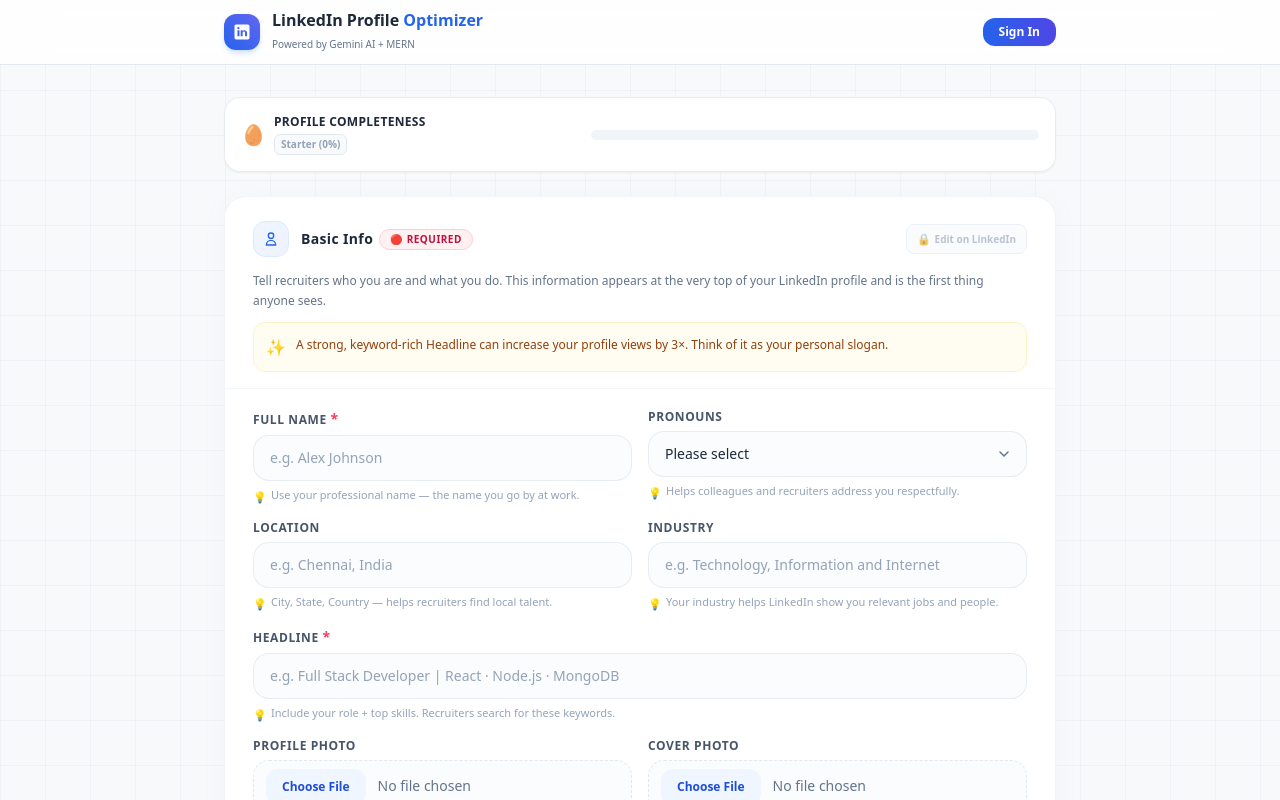
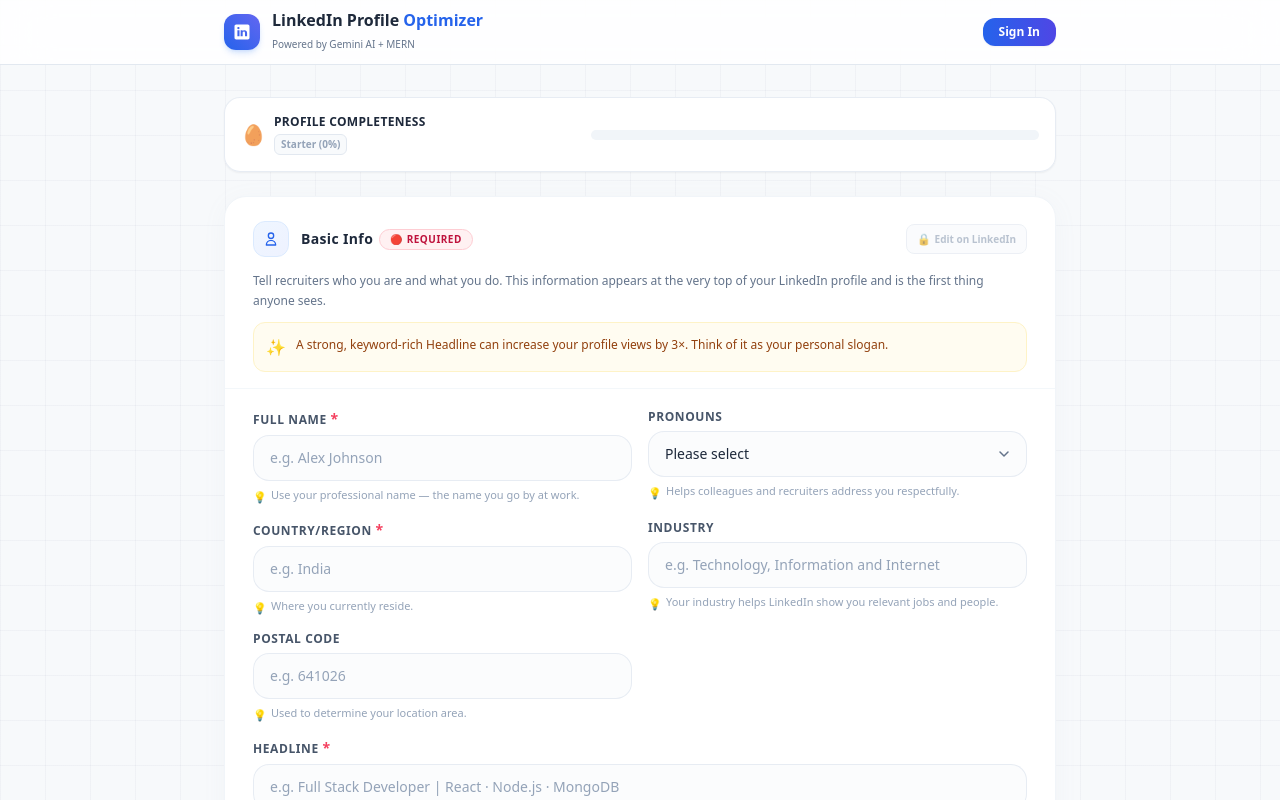
Before and after one commit to azarrazagula/lcp-linkedin-profile-optimize-frontend, a React (Create React App) app: page / in a window 1280 px wide. Shown: the top 800 px of the page. Built offline with nearby package versions, Linux system fonts and the light colour scheme.

Commit message:
feat: Split location input and implement dynamic reveal of City dropdown on Postal Code input

```diff
--- a/src/components/LinkedInForm.jsx
+++ b/src/components/LinkedInForm.jsx
@@ -24,7 +24,7 @@
 export default function LinkedInForm({ onGenerate, loading }) {
   // Section 1: Basic Info
   const [basicInfo, setBasicInfo] = useState({
-    fullName: '', pronouns: '', industry: '', headline: '', location: '', linkedinUrl: '',
+    fullName: '', pronouns: '', industry: '', headline: '', countryRegion: '', postalCode: '', city: '', linkedinUrl: '',
   });
   const [profilePhoto, setProfilePhoto] = useState(null);
   const [coverPhoto, setCoverPhoto] = useState(null);
@@ -248,7 +248,7 @@
         <ContactInfoSection
           contactInfo={contactInfo}
           setContactInfo={setContactInfo}
-          liUrl={LI.intro}
+          liUrl={LI.contact}
         />
 
         {/* 3. About */}
--- a/src/components/sections/BasicInfoSection.jsx
+++ b/src/components/sections/BasicInfoSection.jsx
@@ -1,8 +1,37 @@
 import React from 'react';
 import { SectionCard, FieldLabel, HelperText, inputCls, fileInputCls, IC, isValidLinkedInUrl } from './FormHelpers';
 
+// Maps postal code prefixes to list of matching cities
+const getCitiesByPostalCode = (postcode) => {
+  if (!postcode) return [];
+  const code = postcode.trim();
+
+  if (code.startsWith('641')) {
+    return ['Coimbatore', 'Greater Coimbatore Area', 'Pollachi', 'Tiruppur'];
+  }
+  if (code.startsWith('600')) {
+    return ['Chennai', 'Greater Chennai Area', 'Tambaram', 'Ambattur'];
+  }
+  if (code.startsWith('560')) {
+    return ['Bengaluru', 'Bengaluru East', 'Bengaluru South'];
+  }
+  if (code.startsWith('400')) {
+    return ['Mumbai', 'Mumbai Suburban', 'Thane', 'Navi Mumbai'];
+  }
+  if (code.startsWith('110')) {
+    return ['New Delhi', 'Delhi', 'Dwarka', 'Rohini'];
+  }
+  if (code.startsWith('6')) {
+    return ['Coimbatore', 'Chennai', 'Madurai', 'Trichy', 'Salem'];
+  }
+  return ['Chennai', 'Coimbatore', 'Bengaluru', 'Mumbai', 'New Delhi', 'Hyderabad', 'Pune', 'Kolkata'];
+};
+
 export default function BasicInfoSection({ basicInfo, setBasicInfo, setProfilePhoto, setCoverPhoto, liUrl }) {
   const set = (field, val) => setBasicInfo({ ...basicInfo, [field]: val });
+
+  const showCity = !!basicInfo.postalCode && !!basicInfo.postalCode.trim();
+  const cities = getCitiesByPostalCode(basicInfo.postalCode);
 
   return (
     <SectionCard
@@ -13,6 +42,7 @@
       description="Tell recruiters who you are and what you do. This information appears at the very top of your LinkedIn profile and is the first thing anyone sees."
       tip="A strong, keyword-rich Headline can increase your profile views by 3×. Think of it as your personal slogan."
     >
+      {/* Row 1: Full Name & Pronouns */}
       <div className="grid grid-cols-1 sm:grid-cols-2 gap-4">
         <div>
           <FieldLabel value={basicInfo.fullName}>Full Name *</FieldLabel>
@@ -34,13 +64,14 @@
         </div>
       </div>
 
+      {/* Row 2: Country/Region & Industry */}
       <div className="grid grid-cols-1 sm:grid-cols-2 gap-4">
         <div>
-          <FieldLabel value={basicInfo.location}>Location</FieldLabel>
-          <input className={inputCls} placeholder="e.g. Chennai, India"
-            value={basicInfo.location}
-            onChange={e => set('location', e.target.value)} />
-          <HelperText>City, State, Country — helps recruiters find local talent.</HelperText>
+          <FieldLabel value={basicInfo.countryRegion}>Country/Region *</FieldLabel>
+          <input className={inputCls} placeholder="e.g. India"
+            value={basicInfo.countryRegion || ''}
+            onChange={e => set('countryRegion', e.target.value)} />
+          <HelperText>Where you currently reside.</HelperText>
         </div>
         <div>
           <FieldLabel value={basicInfo.industry}>Industry</FieldLabel>
@@ -51,6 +82,34 @@
         </div>
       </div>
 
+      {/* Row 3: Postal Code & City (Dynamic reveal) */}
+      <div className="grid grid-cols-1 sm:grid-cols-2 gap-4">
+        <div>
+          <FieldLabel value={basicInfo.postalCode}>Postal Code</FieldLabel>
+          <input className={inputCls} placeholder="e.g. 641026"
+            value={basicInfo.postalCode || ''}
+            onChange={e => {
+              set('postalCode', e.target.value);
+              // Clear city if postcode is cleared
+              if (!e.target.value.trim()) {
+                setBasicInfo(prev => ({ ...prev, postalCode: '', city: '' }));
+              }
+            }} />
+          <HelperText>Used to determine your location area.</HelperText>
+        </div>
+        {showCity && (
+          <div className="animate-fadeIn">
+            <FieldLabel value={basicInfo.city}>City *</FieldLabel>
+            <select className={inputCls} value={basicInfo.city || ''} onChange={e => set('city', e.target.value)}>
+              <option value="">Select a city</option>
+              {cities.map(c => <option key={c} value={c}>{c}</option>)}
+            </select>
+            <HelperText>Select the matching city for your postal code.</HelperText>
+          </div>
+        )}
+      </div>
+
+      {/* Row 4: Headline */}
       <div>
         <FieldLabel value={basicInfo.headline}>Headline *</FieldLabel>
         <input className={inputCls} placeholder="e.g. Full Stack Developer | React · Node.js · MongoDB"
@@ -59,6 +118,7 @@
         <HelperText>Include your role + top skills. Recruiters search for these keywords.</HelperText>
       </div>
 
+      {/* Row 5: Profile & Cover Photo */}
       <div className="grid grid-cols-1 sm:grid-cols-2 gap-4">
         <div>
           <FieldLabel>Profile Photo</FieldLabel>
@@ -76,6 +136,7 @@
         </div>
       </div>
 
+      {/* Row 6: LinkedIn Profile URL */}
       <div className="mt-4 p-4 rounded-2xl border border-blue-100 bg-blue-50/30 transition-all shadow-3xs">
         <FieldLabel>LinkedIn Profile URL *</FieldLabel>
         <input
```
